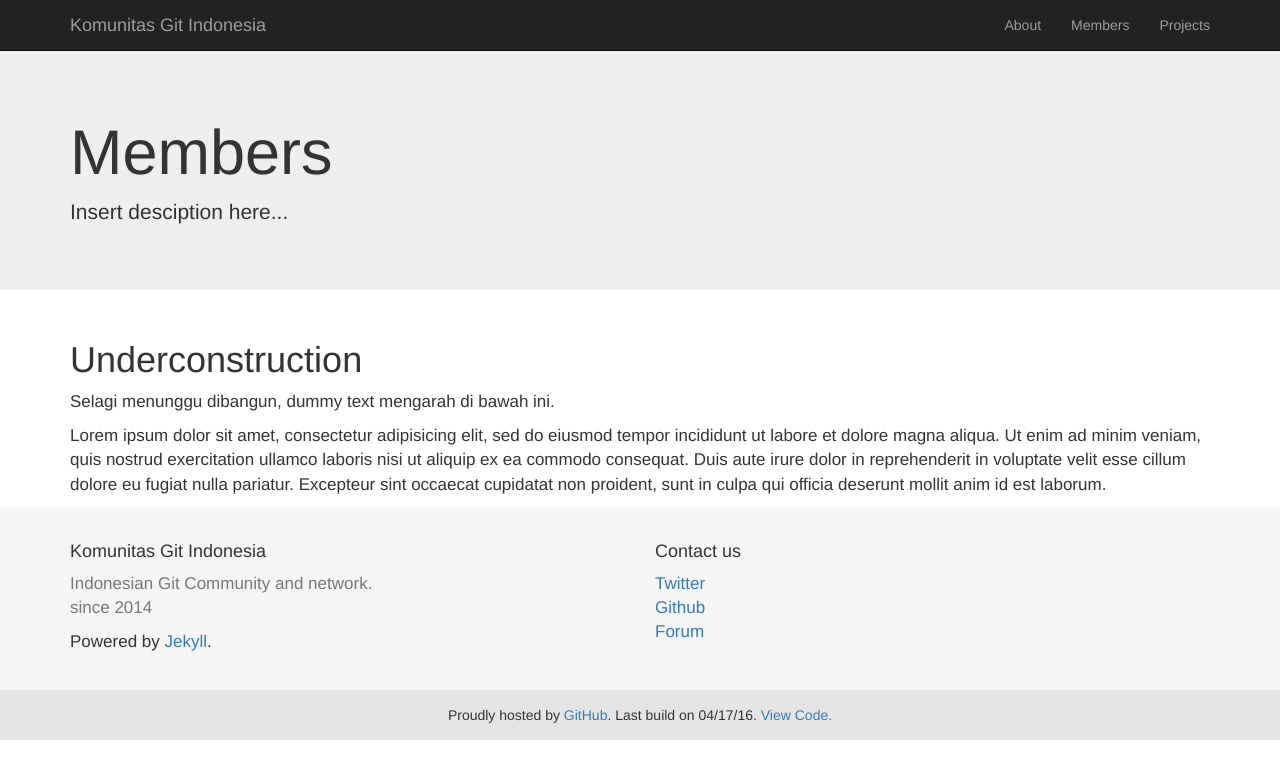
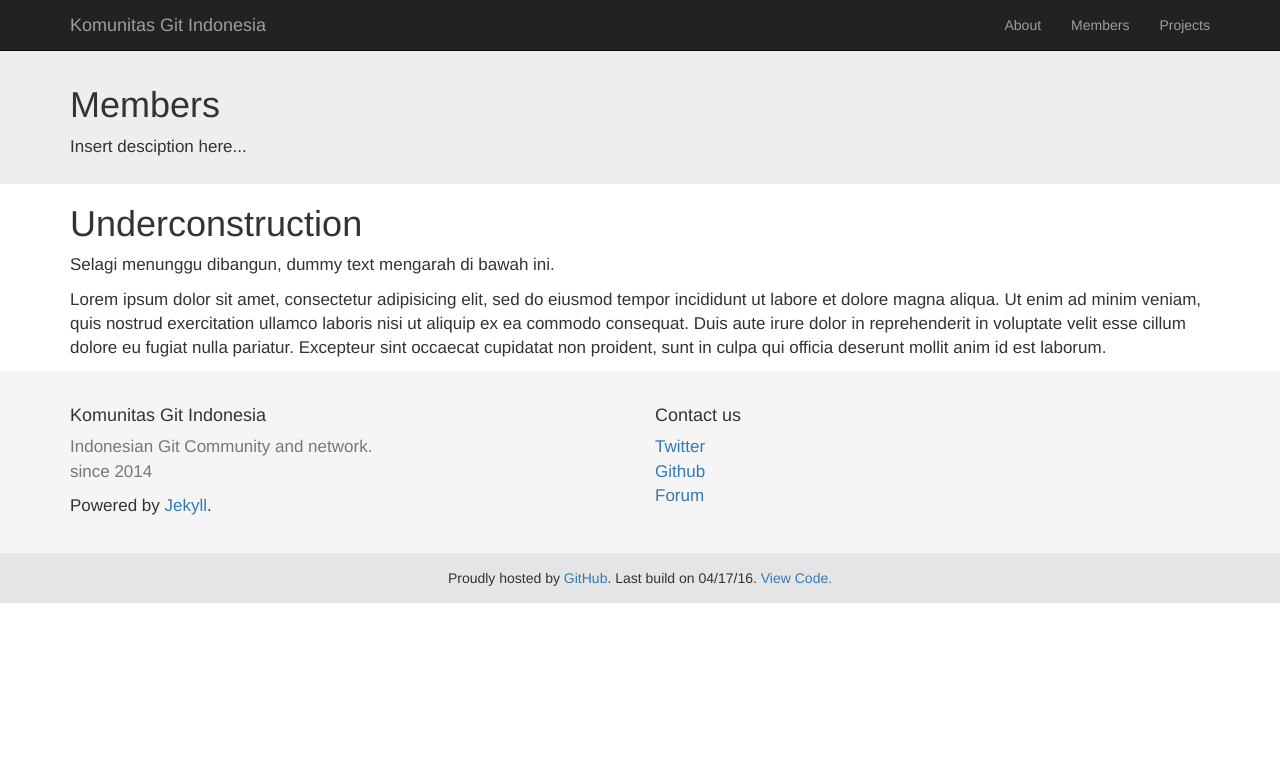
Before and after one commit to GitIndonesia/GitIndonesia.github.io, a Jekyll site: the page built from members.html, in a window 1280 px wide. Shown: the top 779 px of the page. Built offline with Jekyll 4.4.1, drawn with Linux system fonts in a browser that asks for light colours; nearby versions of some CDN libraries.

Commit message:
Refined pages.

```diff
--- a/_sass/_layout.scss
+++ b/_sass/_layout.scss
@@ -31,3 +31,9 @@ body {
   h1 { @extend h1; }
   p { @extend p; }
 }
+
+.page-highligter {
+  color: inherit;
+  background-color: #eee;
+  padding: 15px 0;
+}
--- a/about.html
+++ b/about.html
@@ -3,7 +3,7 @@ layout: full-width
 title: About
 permalink: /about/
 ---
-<div class="jumbotron">
+<div class="page-highligter">
   <div class="container">
     <h1>Tentang Kami</h1>
     <p>Insert desciption here...</p>
--- a/members.html
+++ b/members.html
@@ -3,7 +3,7 @@ layout: full-width
 title: Members
 permalink: /members/
 ---
-<div class="jumbotron">
+<div class="page-highligter">
   <div class="container">
     <h1>Members</h1>
     <p>Insert desciption here...</p>
--- a/projects.html
+++ b/projects.html
@@ -3,7 +3,7 @@ layout: full-width
 title: Projects
 permalink: /projects/
 ---
-<div class="jumbotron">
+<div class="page-highligter">
   <div class="container">
     <h1>Projects</h1>
     <p>Insert desciption here...</p>
```
